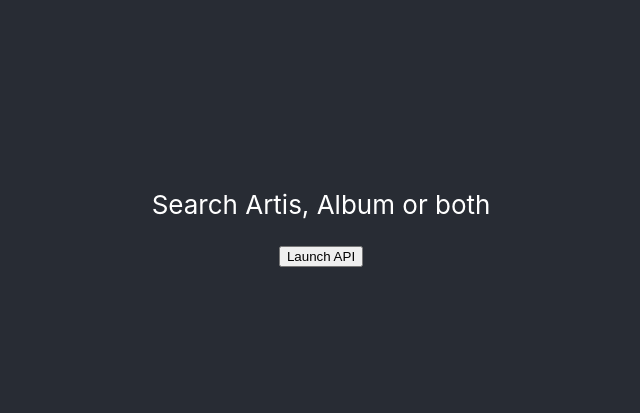
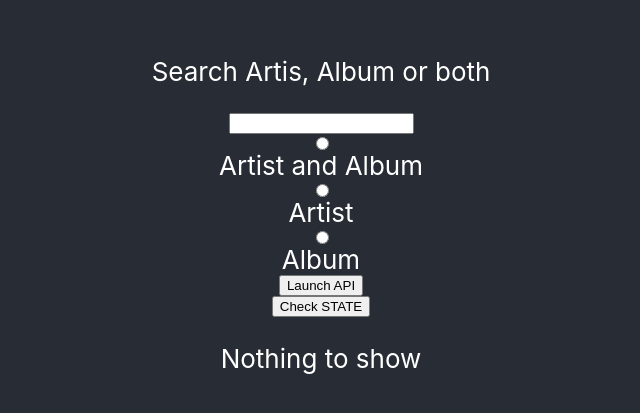
Before and after one commit to alfredohina/discogs, a React (Create React App) app: page / in a window 1280 px wide. Shown: the part 185-598 px from the top of the page, without its empty margins (319-959 px from the left). Built offline with nearby package versions, Linux system fonts and the light colour scheme.

Commit message:
form created

```diff
--- a/src/App.js
+++ b/src/App.js
@@ -4,13 +4,46 @@ import './App.css';
 import axios from 'axios';
 
 class App extends Component {
+  constructor(){
+    super();
+    this.state = {
+      searchInput: "",
+      searchTypeArtist: "",
+      searchTypeAlbum: "",
+      data: [],
+      pagination: 1
+    }
+  }
 
-  testApi() {
-    return axios.get("https://api.discogs.com/releases/249504").then(res => {
-      console.log(res.data)
+  changePageMore(){
+    console.log(this.state.pagination)
+    this.setState({pagination:this.state.pagination+1})
+    this.searchData()
+  }
+
+  changePageLess(){
+    console.log(this.state.pagination)
+    this.setState({pagination:this.state.pagination-1})
+    this.searchData()
+  }
+
+  searchData() {
+    // this.setState({searchInput:""})
+    const search = this.state.searchInput
+    return axios.get(`https://api.discogs.com/database/search?q=${this.state.searchInput}&type=${this.state.searchType}&per_page=3&page=${this.state.pagination}&token=gCGETrFVyKJqymVrVpesIWmMbfLtdRwazehrJfRq`).then(res => {
+      const allResData = res.data.results.map(e => e)
+      this.setState({
+        data: allResData,
+        activation: true,
+      })
+      console.log(res.data.pagination.items)
     }).catch(err => {
       console.log(err);
     })
+  }
+
+  checkState() {
+      console.log(this.state.data)
   }
 
   render() {
@@ -18,9 +51,52 @@ class App extends Component {
       <div className="App">
         <header className="App-header">
           <p>Search Artis, Album or both</p>
-          <button onClick={this.testApi}>
+          <input
+            value={this.state.searchInput}
+            onChange={e => this.setState({searchInput:e.target.value})}
+          />
+
+<input type="radio" value="both" checked={this.state.searchType === ""} onChange={e => this.setState({searchType:""})} />Artist and Album
+<input type="radio" value="artist" checked={this.state.searchType === 'artist'} onChange={e => this.setState({searchType:"artist"})} />Artist
+<input type="radio" value="album" checked={this.state.searchType === 'release'} onChange={e => this.setState({searchType:"release"})} />Album
+
+
+          <button onClick={e => this.searchData()}>
             Launch API
           </button>
+
+          <button onClick={e => this.checkState()}>
+            Check STATE
+          </button>
+
+          {this.state.data.length > 0 ?
+
+          <div>
+          <button onClick={e => this.changePageLess()}>
+          -1
+        </button>
+
+        <button onClick={e => this.changePageMore()}>
+          +1
+        </button>
+
+          <ul>
+          {this.state.data.map(function(b){
+            return <li
+            key={b.id}
+            >
+           {b.title}
+            </li>
+            }
+          )}
+        </ul>
+        </div>
+        :
+
+        <p>Nothing to show</p>
+        }
+
+
         </header>
       </div>
     );
```
